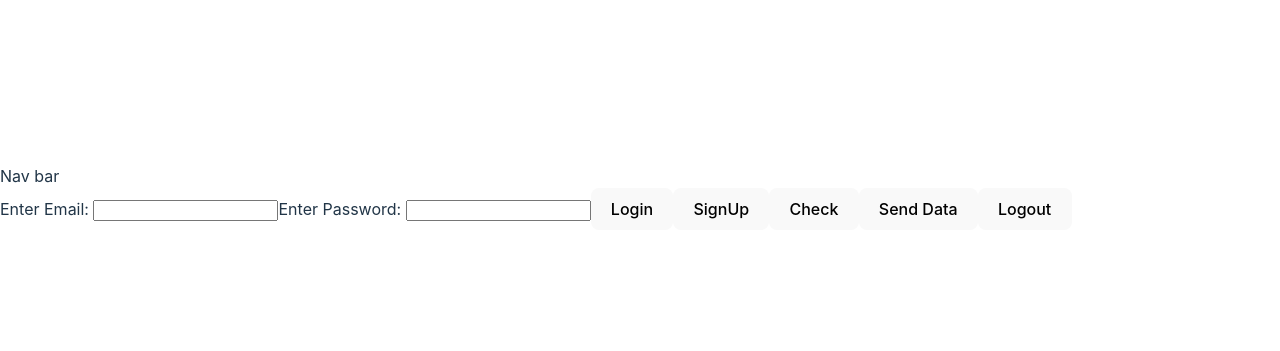
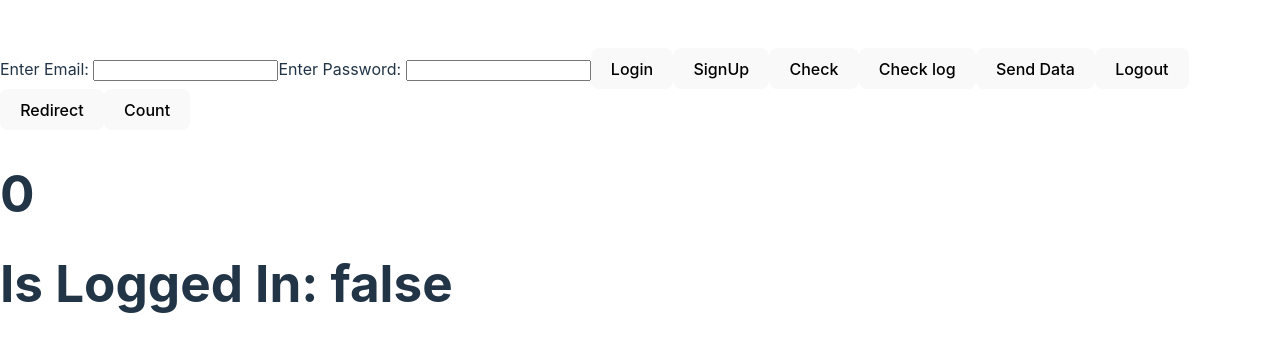
Before and after one commit to londonbridge411/spotify-clone, a React (Vite) app: page /login in a window 1280 px wide. Shown: the part 203-554 px from the top of the page. Built offline with nearby package versions, Linux system fonts and the light colour scheme.

Commit message:
asdfadsfadsf

```diff
--- a/src/App.tsx
+++ b/src/App.tsx
@@ -1,24 +1,19 @@
+import AuthProvider from './AuthProvider';
 import Home from './Home';
 import Login from './Login';
-import { BrowserRouter as Router, Route, Routes} from 'react-router-dom';
-import supabase from './config/supabaseClient';
+import {Route, Routes} from 'react-router-dom';
 
 function App()
 {
   return (
-    <Router>
     <div className="App">
-        Nav bar
-        <div className='content'>
       <Routes>
         Routes go here
         example:
-            <Route path="/" element={<Home />}></Route>
-            <Route path="/login" element={<Login />}></Route>
+        <Route path="/home" element={<Home />}></Route>
+        <Route path="/login"  element={<Login />}></Route>
       </Routes>
     </div>
-      </div>
-    </Router>
   );
 }
 
--- /dev/null
+++ b/src/AuthProvider.tsx
@@ -0,0 +1,38 @@
+import { useEffect, useState } from "react";
+import supabase from "./config/supabaseClient";
+import { useNavigate } from "react-router-dom";
+
+function Authentication(props:any)
+{
+    console.log("Authenticating...");
+    const [loggedIn, setStatus] = useState(false);
+
+    function checkLoginStatus()
+    {
+
+        supabase.auth.getSession().then((res) =>
+        {
+            setStatus(res.data.session != null);
+        });
+
+
+        const navigate = useNavigate();
+        navigate('/home');
+        return loggedIn;
+    }
+
+    if (checkLoginStatus())
+    {
+        console.log("Login Status: " + loggedIn);
+        //router.push('/login')
+        //route to home
+    }
+
+    return(
+        <>
+        Auth Provider
+        </>
+    );
+}
+
+export default Authentication;
--- a/src/Login.tsx
+++ b/src/Login.tsx
@@ -1,31 +1,79 @@
 import { useState } from "react";
 import supabase from "./config/supabaseClient";
+import { useNavigate } from "react-router-dom";
+
+var isLoggedIn:boolean = false;
 
 function Login() {
+    const [count, setCount] = useState(0);
+    const navigate = useNavigate();
+
+    //console.log("Logged In: " + isLoggedIn);
+
+    if (isLoggedIn)
+    {
         return (
-        <div>
+            <>
+                <button onClick={CheckCurrentUser}>Check</button>
+                <button onClick={() => console.log("Logged In: " + isLoggedIn)}>Check log</button>
+
+                <button onClick={SendTestData}>Send Data</button>
+
+                <button onClick={Logout}>Logout</button>
+                <button onClick={() => setCount(count+1)}>Count</button>
+                <h1>{count}</h1>
+                <h1>Is Logged In: {isLoggedIn.toString()}</h1>
+            </>
+
+        );
+    }
+    else
+    {
+        return (
+            <>
                 <label>Enter Email: <input id = "email"></input></label>
                 <label>Enter Password: <input id = "password"></input></label>
 
 
                 <button onClick={LoginUser}>Login</button>
                 <button onClick={RegisterUser}>SignUp</button>
+
                 <button onClick={CheckCurrentUser}>Check</button>
+                <button onClick={() => console.log("Logged In: " + isLoggedIn)}>Check log</button>
+
                 <button onClick={SendTestData}>Send Data</button>
+
                 <button onClick={Logout}>Logout</button>
-        </div>
+
+                <button onClick={() => {
+
+                    navigate('/home');
+                }}>Redirect</button>
+
+                <button onClick={() => setCount(count+1)}>Count</button>
+                <h1>{count}</h1>
+                <h1>Is Logged In: {isLoggedIn.toString()}</h1>
+            </>
 
         );
     }
-
+}
 
 async function CheckCurrentUser()
 {
     //const [data, error] = await supabase.auth.getSession();
     if ((await supabase.auth.getSession()).data.session != null)
+    {
         console.log("There is an active session.");
+        isLoggedIn = true;
+        return true;
+    }
     else
+    {
         console.log("No session (null).");
+        isLoggedIn = false;
+        return false;
+    }
     //await console.log(await supabase.auth.getUser());
 }
 
--- a/src/main.tsx
+++ b/src/main.tsx
@@ -2,9 +2,13 @@ import React from 'react'
 import ReactDOM from 'react-dom/client'
 import App from './App.tsx'
 import './index.css'
+import Authentication from './AuthProvider'
+import { BrowserRouter, Router } from 'react-router-dom'
 
 ReactDOM.createRoot(document.getElementById('root')!).render(
   <React.StrictMode>
-    <App />
+    <BrowserRouter>
+      <App />
+    </BrowserRouter>
   </React.StrictMode>,
 )
```
Also changed, not shown: src/ModalProvider.tsx (added, +22 -0 lines), src/Notes.txt (added), src/components/Sidebar.tsx (added). Lines whose indentation alone changed are shown as unchanged.
